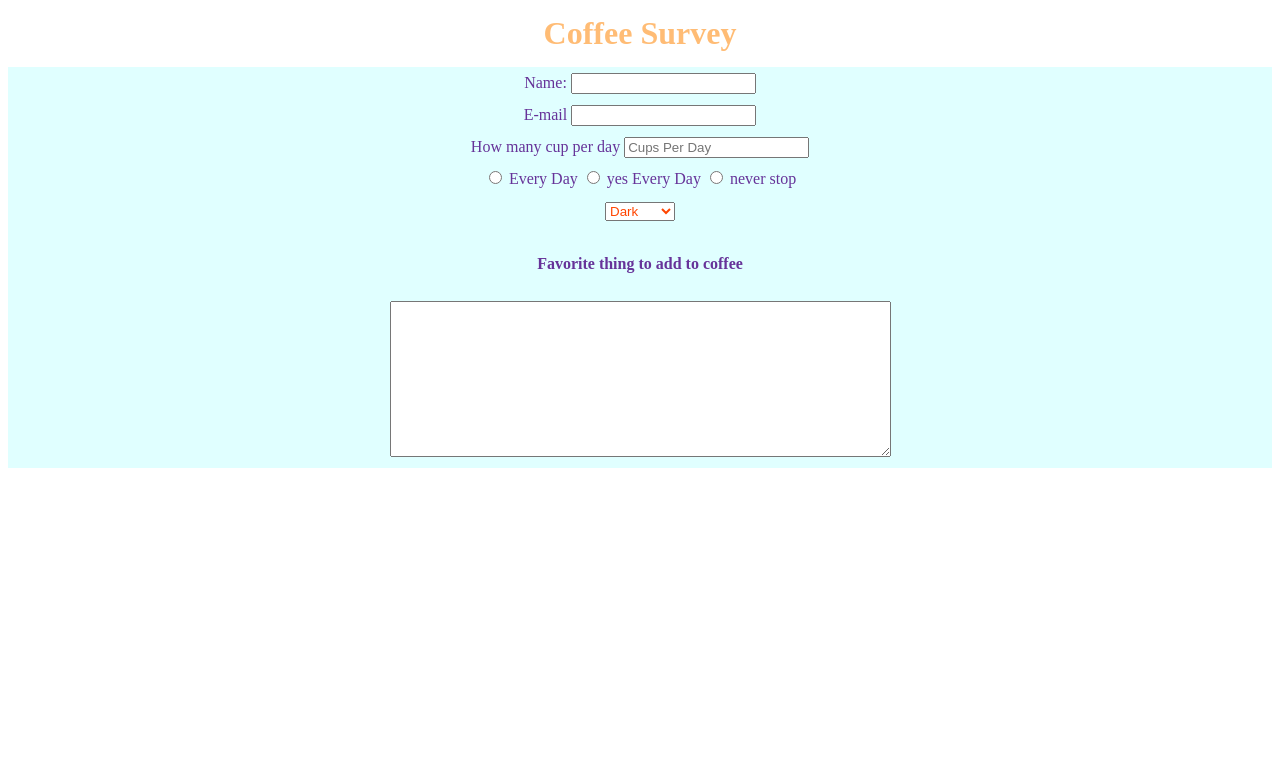
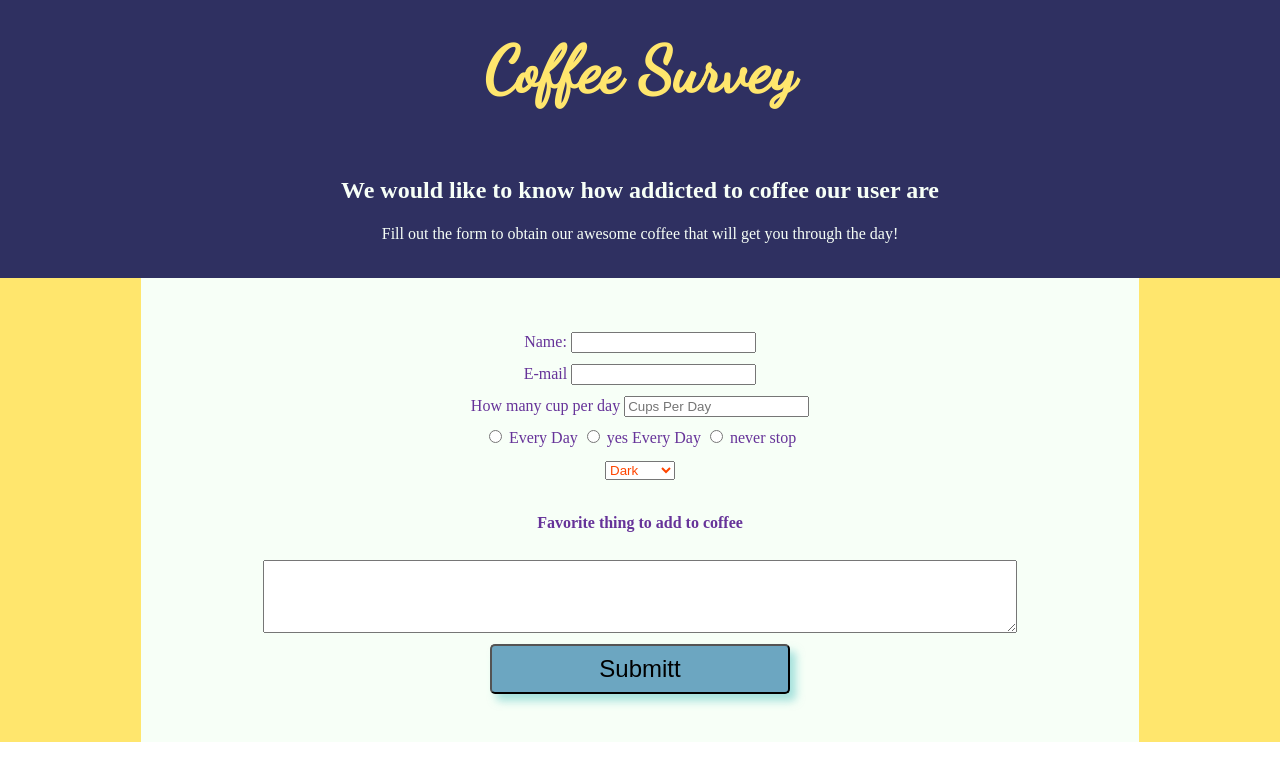
Before and after one commit to matterholt/coffeeFavSurvey, a website: page app/index.html in a window 1280 px wide. Drawn offline with Linux system fonts and the light colour scheme.

Commit message:
cleaning up file structure

```diff
--- a/app/index.html
+++ b/app/index.html
@@ -1,23 +1,32 @@
 <!DOCTYPE html>
 <html lang="en">
+
 <head>
     <meta charset="UTF-8">
     <meta name="viewport" content="width=device-width, initial-scale=1.0">
     <meta http-equiv="X-UA-Compatible" content="ie=edge">
     <title>Best Coffee Theory</title>
+    <link href="https://fonts.googleapis.com/css?family=Dancing+Script" rel="stylesheet">
     <link rel="stylesheet" href="css/styleMain.css">
 </head>
+
 <body>
     <div id="title">
         <h1>Coffee Survey</h1>
     </div>
     <div id="description">
+        <h2>We would like to know how addicted to coffee our user are</h2>
+        <p>Fill out the form to obtain our awesome coffee that will get you through the day!</p>
     </div>
-<!--
-    Personal info / log on
--->
-<form id = "survey-form" class ="coffeeInfo" action="">
+
+
+
+    <div class="coffeeInfo">
+        <form id="survey-form" class="coffeeInfo__card" action="">
             <div id="survey-form">
+
+
+
                 <div id="name">
                     <label for="name">Name:</label>
                     <input type="text" name="userName" id="name-label">
@@ -26,10 +35,16 @@
                     <label for="email">E-mail</label>
                     <input type="email" name="userEmail" id="email">
                 </div>
+
+
+
                 <div id="number">
                     <label for=" cupPerDay">How many cup per day</label>
                     <input type="number" name="cupPerDay" placeholder="Cups Per Day" step="1" min="1">
                 </div>
+
+
+
                 <div id="radio">
                     <input type="radio" name="everyDay" id="drinkFrequency">
                     <label for="coffeePerWk">Every Day</label>
@@ -40,6 +55,8 @@
                     <input type="radio" name="everyDay" id="drinkFrequency">
                     <label for="coffeePerWk">never stop</label>
                 </div>
+
+
                 <div id="dropdown">
                     <select name="favRoast" id="dropdown">
                         <option value="dark">Dark</option>
@@ -47,18 +64,21 @@
                         <option value="Light">Light</option>
                     </select>
                 </div>
+
+
+
                 <div id="textarea">
                     <h4>Favorite thing to add to coffee </h4>
 
-                    <textarea name="" id="" cols="60" rows="10"></textarea>
+                    <textarea name="moreComments" id="textArea"></textarea>
                 </div>
-            <div id="submit"></div>
+                <button type="button" name="button" id="submit"> Submitt</button>
 
+            </div>
+        </form>
     </div>
 
 
-    </form>
+</body>
 
-
-</body>
 </html>
--- a/app/scss/styleMain.scss
+++ b/app/scss/styleMain.scss
@@ -1,89 +1,91 @@
+//css main
+$oneColor: #6ca6c1;
+$threeColor: #ffe66d;
+$darkColor: #2f3061;
+$lightColor: #f7fff7;
 
-//css main
-:root{
-    margin: 0;
-    padding: 0;
-    font-family: 'Merriweather', serif;
-    font-size: 1em;
-    line-height: 1.5em;
-    text-align: center;
-}
-fieldset{
-    border: 0;
+:root {
+  font-family: "Merriweather", serif;
+  font-size: 1em;
+  line-height: 1.5em;
+  text-align: center;
 }
 
-.login{
-    margin: auto;
-    display:flex;
-    flex-flow: column;
-    align-content: center;
-    justify-content: center;
-    line-height: 2em;
-    legend{
-        font-weight: 800;
-        font-size:1.1em;
-    }
-}
-.coffeeInfo{
-    display:flex;
-    flex-flow: column;
-    line-height: 2em;
-    background-color: lightcyan;
-    legend{
-        font-weight: 800;
-        font-size:1.1em;
-    }
+body {
+  margin: 0;
+  padding: 0;
 }
 
-#title{
-    color: rgb(255, 188, 117);
+#title {
+  width: auto;
+  height: auto;
+  padding: 0.5em 0.5em;
+  color: $threeColor;
+  background-color: $darkColor;
+  font-size: 2em;
+  font-family: "Dancing Script", cursive;
+}
+#description {
+  width: auto;
+  height: auto;
+  padding: 1em;
+  background-color: $darkColor;
+  color: $lightColor;
 }
 
-#description{
-    color: green;
+/*
+***  Creating the background  Card***
+*/
+.coffeeInfo {
+  display: flex;
+  flex-flow: column;
+  justify-content: center;
+  line-height: 2em;
+  background-color: $threeColor;
+  padding: 0em 1em;
+  &__card {
+    margin: 0em 10%;
+    padding: 3em 0em;
+    background-color: $lightColor;
+  }
+}
+/*
+***  working on the form part ***
+*/
+
+#survey-form {
+  color: rebeccapurple;
 }
 
-#survey-form{
-    color: rebeccapurple
+#dropdown {
+  color: orangered;
+}
+#textArea {
+  width: 75%;
+  height: 5em;
 }
 
-#dropdown{
-    color: orangered;
+/*
+***Creating the submittion button ***
+*/
+#submit {
+  font-size: 1.5em;
+  width: 100%;
+  height: 50px;
+  max-width: 300px;
+  margin: auto;
+  padding: 30;
+  background: $oneColor;
+  border-radius: 5px;
+  box-shadow: 6px 7px 8px #5ac5c485;
+  outline: none;
+  &:hover {
+    background: #5ba0a0;
+    color: #fff;
+  }
+  &:active {
+    background: #5ba0a0;
+    color: #fff;
+    box-shadow: 6px 7px 8px #5ac5c485;
+  }
 }
-#submit{
-    &:hover{
-
-    }
-    &:active{
-
-    }
-}
-
-
-/*form info
-#name{
-
-}
-#email{
-
-}
-#number{
-
-}
-
-****below add some approval
-div {
-  margin-bottom: 10px;
-}
-
-input:invalid+span:after {
-  content: '✖';
-  padding-left: 5px;
-}
-
-input:valid+span:after {
-  content: '✓';
-  padding-left: 5px;
-}
-
-*/
```
Also changed, not shown: app/css/styleMain.css. Lines whose indentation alone changed are shown as unchanged.
